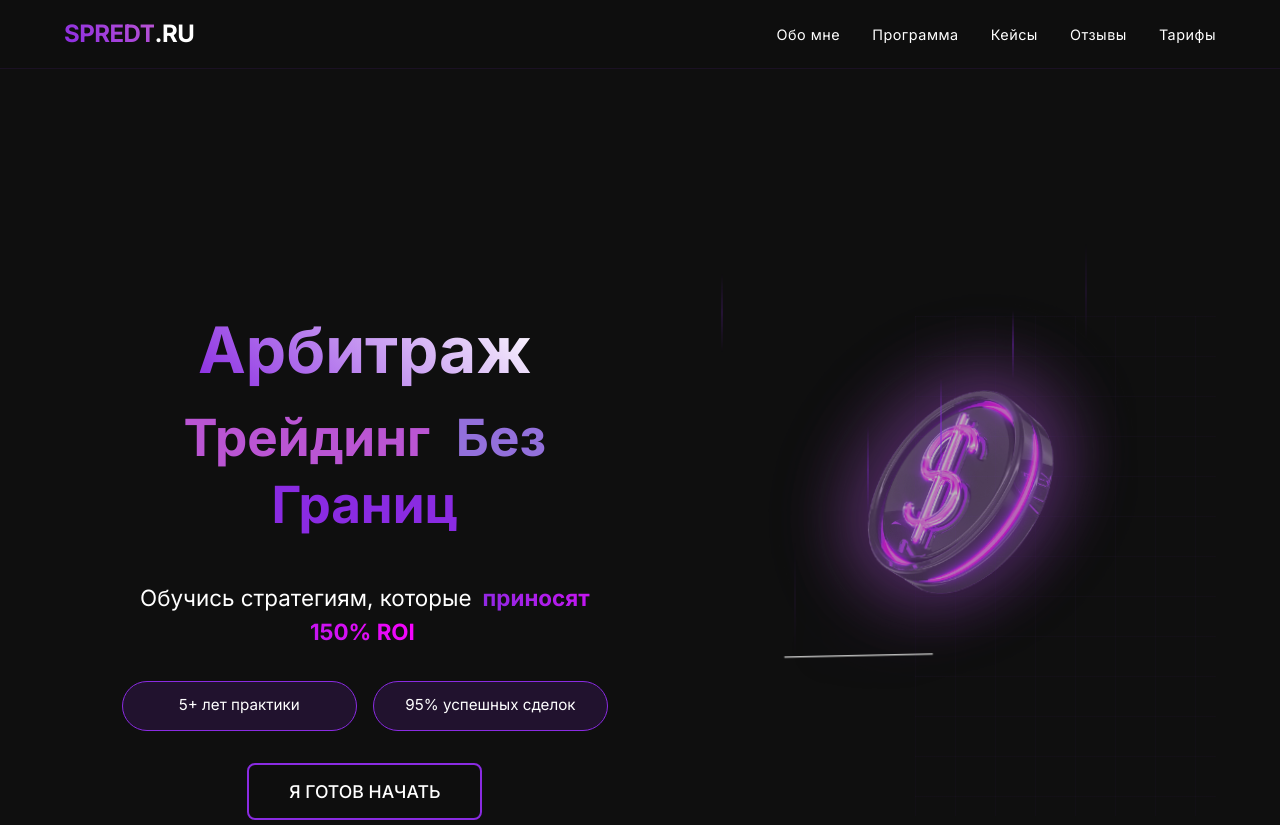
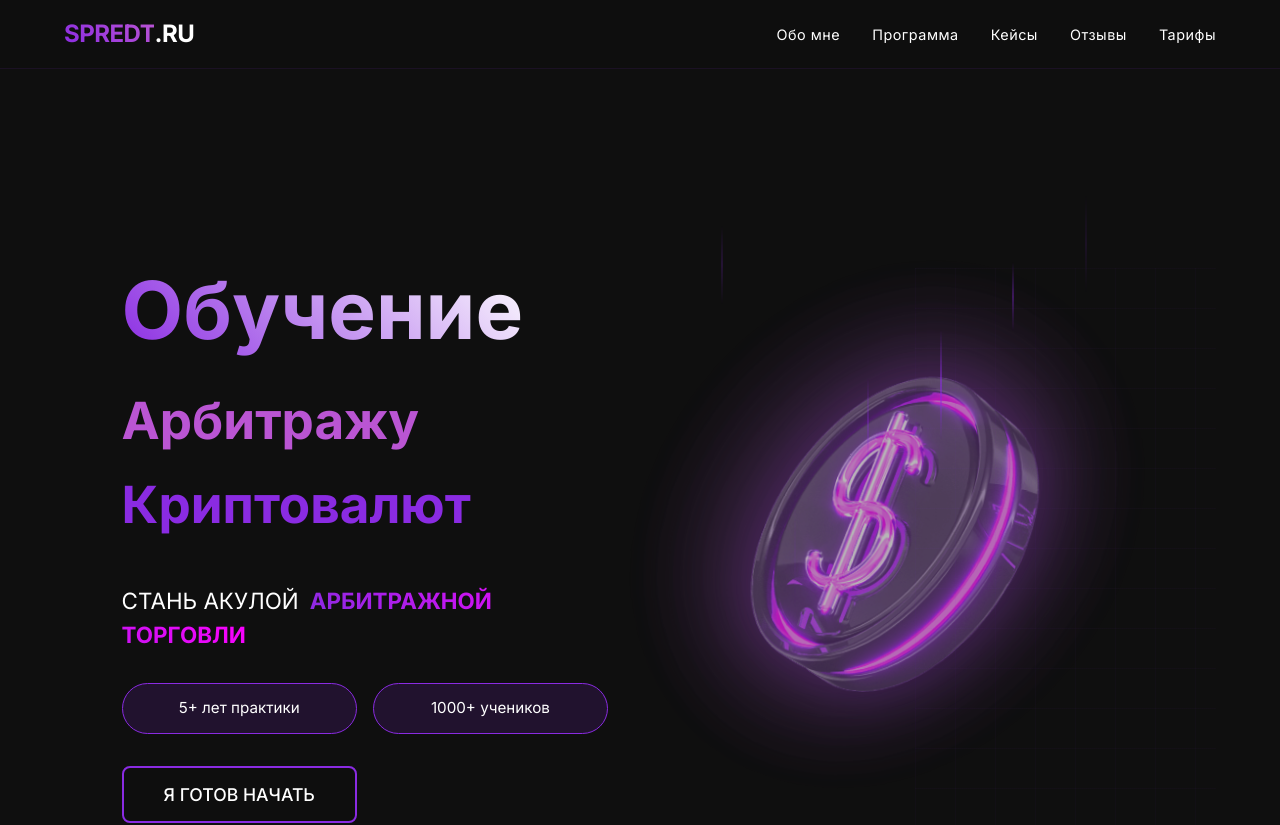
Before and after one commit to Dezling/Crypto-edu, a Vue app: page / in a window 1280 px wide. Shown: the top 825 px of the page. Built offline with nearby package versions, Linux system fonts and the light colour scheme.

Commit message:
Some issues

```diff
--- a/src/components/AboutSection.vue
+++ b/src/components/AboutSection.vue
@@ -82,14 +82,14 @@ const advantages = ref([
 const stats = ref([
   {
     value: '95%',
-    label: 'Успешных сделок',
+    label: 'Учеников стали стабильно зарабатывать на арбитраже',
     icon: `<svg xmlns="http://www.w3.org/2000/svg" fill="none" viewBox="0 0 24 24" stroke="currentColor">
             <path stroke-linecap="round" stroke-linejoin="round" stroke-width="2" d="M5 13l4 4L19 7"/>
           </svg>`
   },
   {
-    value: '10k+',
-    label: 'Часов обучения',
+    value: '5 Дней',
+    label: 'Столько вы потратите на обучение',
     icon: `<svg xmlns="http://www.w3.org/2000/svg" fill="none" viewBox="0 0 24 24" stroke="currentColor">
             <path stroke-linecap="round" stroke-linejoin="round" stroke-width="2" d="M12 8v4l3 3m6-3a9 9 0 11-18 0 9 9 0 0118 0z"/>
           </svg>`
@@ -102,7 +102,7 @@ const stats = ref([
           </svg>`
   },
   {
-    value: '150%',
+    value: '100%',
     label: 'Средняя доходность',
     icon: `<svg xmlns="http://www.w3.org/2000/svg" fill="none" viewBox="0 0 24 24" stroke="currentColor">
             <path stroke-linecap="round" stroke-linejoin="round" stroke-width="2" d="M13 7h8m0 0v8m0-8l-8 8-4-4-6 6"/>
--- a/src/components/ArbitrageSection.vue
+++ b/src/components/ArbitrageSection.vue
@@ -11,7 +11,7 @@
       <div class="explanation-block">
         <div class="animated-diagram">
           <div class="exchange-platform left">
-            <div class="platform-name">Биржа A</div>
+            <div class="platform-name">Покупка USDT</div>
             <div class="price buy">92₽</div>
           </div>
 
@@ -22,7 +22,7 @@
           </div>
 
           <div class="exchange-platform right">
-            <div class="platform-name">Биржа B</div>
+            <div class="platform-name">Продажа USDT</div>
             <div class="price sell">96₽</div>
           </div>
         </div>
--- a/src/components/BriefingSection.vue
+++ b/src/components/BriefingSection.vue
@@ -99,14 +99,14 @@ const steps = ref([
   },
   {
     title: 'Домашние задания',
-    description: 'С обратной связью от куратора',
+    description: 'С моей обратной связью',
     icon: `<svg xmlns="http://www.w3.org/2000/svg" fill="none" viewBox="0 0 24 24" stroke="currentColor">
             <path stroke-linecap="round" stroke-linejoin="round" stroke-width="2" d="M9 12h6m-6 4h6m2 5H7a2 2 0 01-2-2V5a2 2 0 012-2h5.586a1 1 0 01.707.293l5.414 5.414a1 1 0 01.293.707V19a2 2 0 01-2 2z"/>
           </svg>`
   },
   {
-    title: 'Поддержка куратора',
-    description: 'Помощь практикующего специалиста',
+    title: 'Моя Поддержка',
+    description: 'Личная помощь во время обучения',
     icon: `<svg xmlns="http://www.w3.org/2000/svg" fill="none" viewBox="0 0 24 24" stroke="currentColor">
             <path stroke-linecap="round" stroke-linejoin="round" stroke-width="2" d="M17 8h2a2 2 0 012 2v6a2 2 0 01-2 2h-2v4l-4-4H9a1.994 1.994 0 01-1.414-.586m0 0L11 14h4a2 2 0 002-2V6a2 2 0 00-2-2H5a2 2 0 00-2 2v6a2 2 0 002 2h2v4l.586-.586z"/>
           </svg>`
@@ -120,7 +120,7 @@ const steps = ref([
   },
   {
     title: 'Личные консультации',
-    description: 'Регулярные созвоны с автором курса',
+    description: 'Регулярные созвоны с со мной',
     icon: `<svg xmlns="http://www.w3.org/2000/svg" fill="none" viewBox="0 0 24 24" stroke="currentColor">
             <path stroke-linecap="round" stroke-linejoin="round" stroke-width="2" d="M8 7V3m8 4V3m-9 8h10M5 21h14a2 2 0 002-2V7a2 2 0 00-2-2H5a2 2 0 00-2 2v12a2 2 0 002 2z"/>
           </svg>`
--- a/src/components/MainSection.vue
+++ b/src/components/MainSection.vue
@@ -6,19 +6,19 @@
     <div class="content-wrapper">
      <div class="text-content">
       <h1 class="title">
-        <span class="gradient-text">Арбитраж</span><br>
+        <span class="gradient-text">Обучение</span><br>
         <div class="animated-slogan">
-          <span class="word-accent">Трейдинг</span>
-          <span class="word-accent">Без</span>
-          <span class="word-accent">Границ</span>
+          <span class="word-accent">Арбитражу</span>
+          <span class="word-accent"></span>
+          <span class="word-accent">Криптовалют</span>
         </div>
       </h1>
 
       <div class="dynamic-description">
-        <p>Обучись стратегиям, которые <span class="text-flare">приносят 150% ROI</span></p>
+        <p>СТАНЬ АКУЛОЙ <span class="text-flare">АРБИТРАЖНОЙ ТОРГОВЛИ</span></p>
         <div class="features-grid">
           <div class="feature-badge">5+ лет практики</div>
-          <div class="feature-badge">95% успешных сделок</div>
+          <div class="feature-badge">1000+ учеников</div>
         </div>
       </div>
         <button class="cta-button">
@@ -64,10 +64,11 @@
 }
 
 .word-accent {
-  display: inline-block;
+  display: inline-flex;
   font-size: 3.2rem;
   line-height: 1;
-  margin: 0 0.8rem;
+  text-align: left;
+  /* margin: 0 0.8rem; */
   animation: blink 2s ease-in forwards;
 }
 
@@ -140,10 +141,12 @@
 .text-content {
   position: relative;
   z-index: 3;
+    text-align: left; /* Выравнивание текста по левую сторону */
+
 }
 
 .title {
-  font-size: 4rem;
+  font-size: 5rem;
   line-height: 1.05;
   margin-bottom: 1.5rem;
   color: #FFFFFF;
@@ -193,7 +196,7 @@
 
 .visual-element {
   position: relative;
-  height: 500px;
+  height: 600px;
   width: 100%;
 }
 
@@ -228,12 +231,12 @@
 
 .coin {
   position: absolute;
-  width: 580px;
-  height: 580px;
+  width: 900px;
+  height: 900px;
   opacity: 0.7;
   transition: all 0.5s cubic-bezier(0.33, 1, 0.68, 1);
-  top: 45%;
-  left: 52%;
+  top: 50%;
+  left: 32%;
   transform: translateY(-50%);
   filter:
     drop-shadow(0 0 30px rgba(138, 43, 226, 0.4))
--- a/src/components/ProfileSection.vue
+++ b/src/components/ProfileSection.vue
@@ -10,7 +10,7 @@
         <h2 class="card-title">Миллионер, плейбой, филантроп</h2>
           <div class="photo-wrapper">
             <img
-              src="@/assets/monney.jpg"
+              src="@/assets/mon.jpg"
               alt="Фото с деньгами"
               class="animated-photo"
             >
@@ -85,7 +85,7 @@ export default {
   }
 }
 .animated-photo {
-  width: 100%;
+  width: 40%;
   height: 500px;
   object-fit: cover;
   position: relative;
```
Also changed, not shown: src/assets/1.svg, src/assets/mon.jpg (added).
